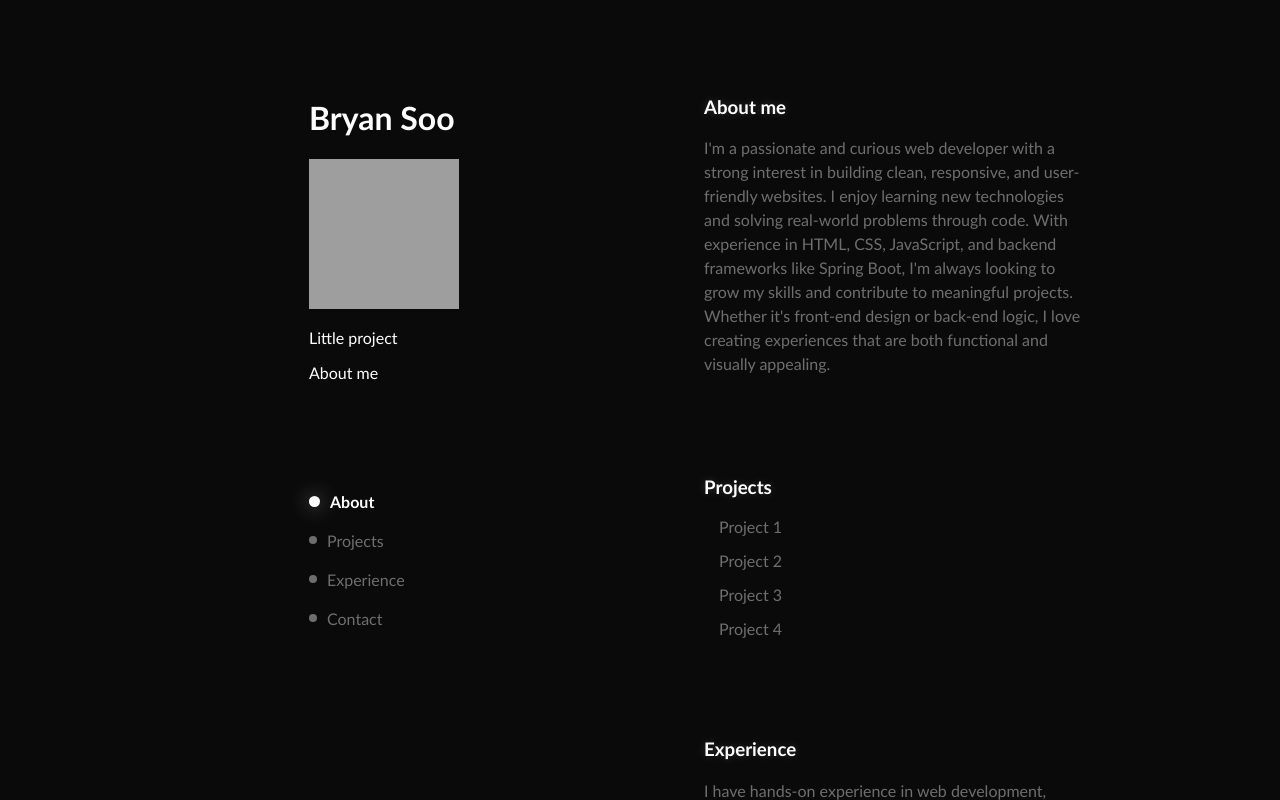
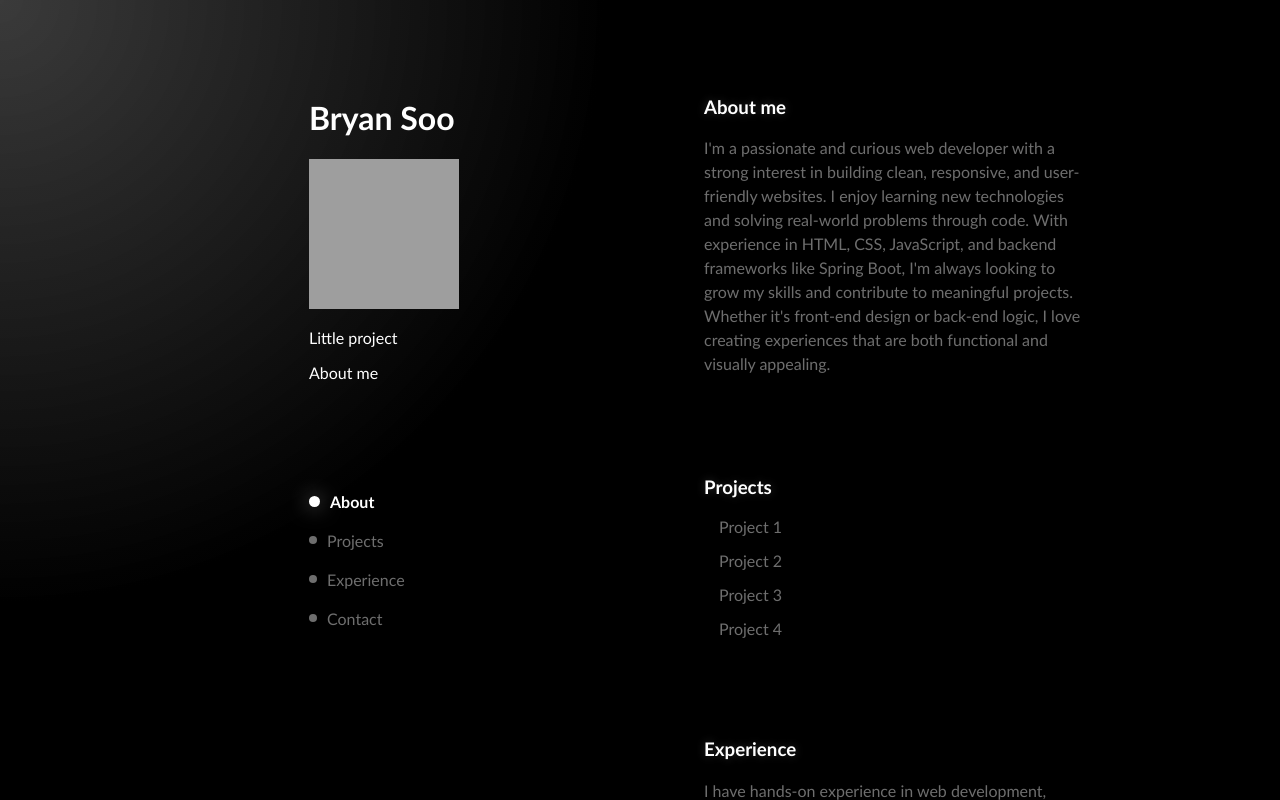
Before and after one commit to bryansoowl/Portfolio, a plain HTML site: page Portfolio/index.html in a window 1280 px wide. Both pictures are taken after a click on the link "About". Drawn offline with Linux system fonts and the light colour scheme; grey boxes are pictures that could not be loaded.

Commit message:
Added cursor lighting

```diff
--- a/Portfolio/index.css
+++ b/Portfolio/index.css
@@ -5,13 +5,27 @@ html, body {
     padding: 0;
     overflow-y: auto;
     scrollbar-width: none;
-    background-color:   rgb(10, 10, 10);
+     background: #252525;
     font-family: 'Gill Sans', 'Gill Sans MT', Calibri, 'Trebuchet MS', sans-serif;
 }
 
 h3 {
     text-shadow: 0 0 10px rgba(255, 255, 255, 0.2);
     box-shadow: none;
+}
+
+.light-effect {
+    position: fixed;
+    top: 0;
+    left: 0;
+    width: 100%;
+    height: 100%;
+    pointer-events: none;
+    background: radial-gradient(circle at center, rgba(255,255,255,0.1) 0%, rgba(0,0,0,0.95) 40%);
+}
+
+.custom-cursor {
+    position: fixed;
 }
 
 .slipt {
--- a/Portfolio/index.html
+++ b/Portfolio/index.html
@@ -6,6 +6,10 @@
     <link rel="stylesheet" href="index.css">
 </head>
 <body>
+
+    <div class="light-effect" id="light"></div>
+    <div class="custom-cursor" id="cursor"></div>
+
     <div class="slipt left">
         <div class="centered">
 
--- a/Portfolio/index.js
+++ b/Portfolio/index.js
@@ -52,4 +52,17 @@ document.addEventListener('DOMContentLoaded', () => {
             }
         });
     });
+
+    const light = document.getElementById('light');
+    const cursor = document.getElementById('cursor');
+
+    document.addEventListener('mousemove', e => {
+      const x = e.clientX;
+      const y = e.clientY;
+
+      light.style.background = `radial-gradient(circle at ${x}px ${y}px, rgba(255,255,255,0.10) 0%, rgba(0,0,0,0.99) 40%)`;
+
+      cursor.style.left = x + 'px';
+      cursor.style.top = y + 'px';
+    });
 });
```
